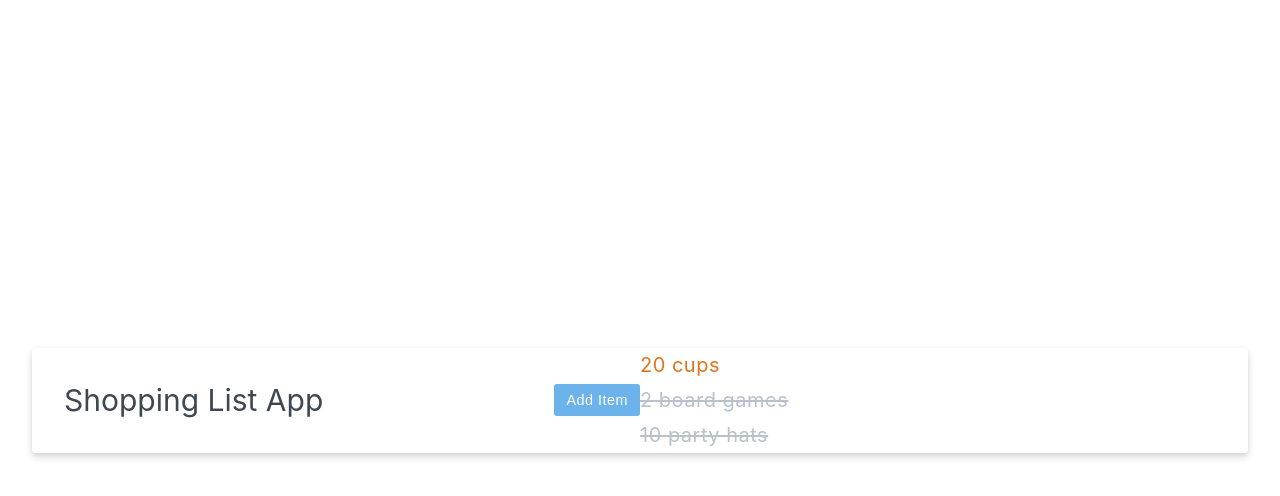
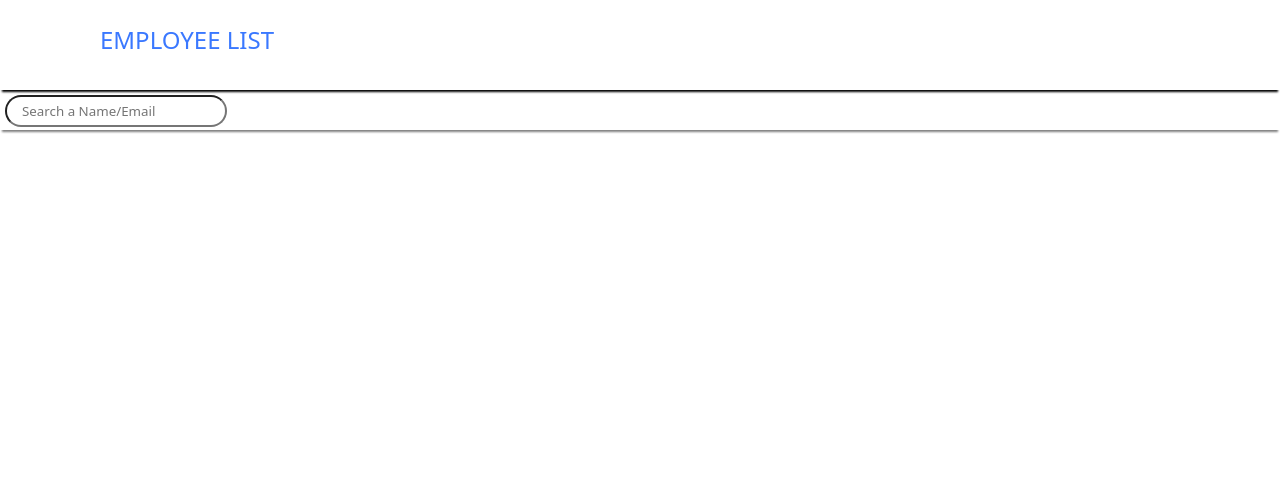
Before and after one commit to Pheonix-05/vue-js-lesson, a Vue app: page / in a window 1280 px wide. Shown: the top 496 px of the page. Built offline with nearby package versions, Linux system fonts and the light colour scheme.

Commit message:
Hard-fix border issue

```diff
--- a/src/App.vue
+++ b/src/App.vue
@@ -1,54 +1,62 @@
 <script setup>
-// @ts-nocheck
+
 import { ref, computed } from 'vue'
+import TheNavBar from './components/TheNavBar.vue'
+import FilterAndSearch from './components/FilterAndSearch.vue';
 
-const header = ref('Shopping List App')
-const editing = ref(false)
-const items = ref([
-  {
-    id: 1,
-    label: "10 party hats",
-    purchased: true,
-    highPriority: false
-  },
-  {
-    id: 2,
-    label: "2 board games",
-    purchased: true,
-    highPriority: false
-  },
-  {
-    id: 3,
-    label: "20 cups",
-    purchased: false,
-    highPriority: true
-  }
-])
-const reverssedItems = computed(()=>[...items.value].reverse())
-const newItem = ref("")
-const newItemHighPriority = ref(false)
-const saveItem = ()=>{
-  items.value.push(
-    {
-      id: items.value.length + 1,
-      label: newItem.value,
-      highPriority: newItemHighPriority.value
-    })
-  newItem.value = ""
-  newItemHighPriority.value = ""
-}
-const doEdit = (e)=>{
-  editing.value = e
-  newItem.value = ""
-  newItemHighPriority.value = ""
-}
-const togglePurchased = (item) =>{
-  item.purchased = !item.purchased
-}
+// const header = ref('Shopping List App')
+// const editing = ref(false)
+// const items = ref([
+//   {
+//     id: 1,
+//     label: "10 party hats",
+//     purchased: true,
+//     highPriority: false
+//   },
+//   {
+//     id: 2,
+//     label: "2 board games",
+//     purchased: true,
+//     highPriority: false
+//   },
+//   {
+//     id: 3,
+//     label: "20 cups",
+//     purchased: false,
+//     highPriority: true
+//   }
+// ])
+// const reverssedItems = computed(()=>[...items.value].reverse())
+// const newItem = ref("")
+// const newItemHighPriority = ref(false)
+// const saveItem = ()=>{
+//   items.value.push(
+//     {
+//       id: items.value.length + 1,
+//       label: newItem.value,
+//       purchased: false,
+//       highPriority: newItemHighPriority.value
+//     })
+//   newItem.value = ""
+//   newItemHighPriority.value = false
+// }
+// const doEdit = (e)=>{
+//   editing.value = e
+//   newItem.value = ""
+//   newItemHighPriority.value = false
+// }
+// const togglePurchased = (item) =>{
+//   item.purchased = !item.purchased
+// }
 </script>
 
 <template>
-  <div class="header">
+  <div>
+  <TheNavBar />
+  <FilterAndSearch />
+  </div>
+
+  <!-- <div class="header">
     <h1>{{ header }}</h1>
     <button v-if="editing" class="btn" @click="doEdit(false)">
       Cancel
@@ -92,5 +100,5 @@ const togglePurchased = (item) =>{
   </ul>
   <p v-if="!items.length">
     Nothing to see here
-  </p>
+  </p> -->
 </template>
--- /dev/null
+++ b/src/components/FilterAndSearch.vue
@@ -0,0 +1,30 @@
+<script setup>
+import { ref } from 'vue'
+const searchPerson = ref("")
+</script>
+
+<template>
+    <div class="bg">
+        <input
+            v-model.trim="searchPerson"
+            type="text"
+            placeholder="Search a Name/Email"
+            class="search"
+        >
+    </div>
+</template>
+
+<style scoped>
+.bg {
+    background-color: #ffffff;
+    box-shadow: 0 4px 2px -2px gray;
+    height: 25px;
+}
+.search {
+    position: relative;
+    top: -20px;
+    border-radius: 20px;
+    padding: 5px 5px 5px 15px;
+    margin: 10px 0 0 5px;
+}
+</style>
--- a/src/components/TheNavBar.vue
+++ b/src/components/TheNavBar.vue
@@ -1,7 +1,32 @@
 <script setup>
-
+defineProps({
+  msg: {
+    type: String,
+    required: false,
+  },
+})
 </script>
 
 <template>
+    <div class="nav-bar">
+        <img >
+        <h2 class="nav-tab">Employee List</h2>
+    </div>
 
 </template>
+
+<style scoped>
+.nav-bar {
+    background-color: #ffffff;
+    height: 90px;
+    /* border-bottom: 1px solid #000000; */
+    margin: 0 0 15px 0;
+    box-shadow: 0 4px 2px -2px #000000;
+}
+
+.nav-tab {
+    color: #3a78ff;
+    padding: 40px 0 0 100px;
+    text-transform: uppercase;
+}
+</style>
--- a/src/main.css
+++ b/src/main.css
@@ -1,160 +1,16 @@
-body {
-  background: #eff8ff;
-  height: 100vh;
-  width: 100vw;
-  font-family: system-ui, BlinkMacSystemFont, -apple-system, Segoe UI, Roboto,
+*,
+*::before,
+*::after {
+    box-sizing: border-box;
+    margin: 0px;
+    padding: 0px;
+    font-weight: normal;
+    font-family: system-ui, BlinkMacSystemFont, -apple-system, Segoe UI, Roboto,
     Oxygen, Ubuntu, Cantarell, Fira Sans, Droid Sans, Helvetica Neue, sans-serif;
-  display: flex;
-  align-items: center;
-  justify-content: center;
-  margin: 0;
-  padding: 0;
+    line-height: 0;
 }
 
-.counter {
-  font-size: 0.8rem;
-  padding-left: 10px;
-  padding-right: 10px;
+img, picture, svg, video {
+    display: block;
+    max-width: 100%;
 }
-
-#app {
-  background: #fff;
-  padding: 2rem;
-  margin: 1rem;
-  border-radius: 3px;
-  box-shadow: 0 4px 8px 0 rgba(0, 0, 0, 0.12), 0 2px 4px 0 rgba(0, 0, 0, 0.08);
-  width: 95%;
-  max-width: 900px;
-}
-
-h1 {
-  color: #3d4852;
-}
-
-ul {
-  list-style: none;
-  padding: 0;
-}
-
-a {
-  color: #6cb2eb;
-  font-size: 1.25rem;
-  transition: all 0.1s ease-in;
-  margin-top: 0.5rem;
-  display: block;
-}
-
-a:hover {
-  color: #3490dc;
-}
-
-li,
-p {
-  display: flex;
-  align-items: center;
-  line-height: 1.75;
-  letter-spacing: 0.5px;
-  color: #3d4852;
-  font-size: 1.25rem;
-  cursor: pointer;
-  transition: all 0.1s ease-in;
-}
-
-li:hover {
-  color: #22292f;
-}
-
-li input {
-  margin: 0 0.5rem 0;
-}
-
-#shopping-list > input,
-#shopping-list > select {
-  width: 100%;
-  border-radius: 3px;
-  box-shadow: 0 2px 4px 0 rgba(0, 0, 0, 0.1);
-  border: 1px solid #f1f5f8;
-  color: #606f7b;
-  padding: 0.5rem 0.75rem;
-  box-sizing: border-box;
-  font-size: 1rem;
-  letter-spacing: 0.5px;
-  margin: 0.5rem 0;
-}
-
-.add-item-form,
-.header {
-  display: flex;
-  align-items: center;
-  justify-content: space-between;
-}
-
-.add-item-form input {
-  width: 70%;
-  border-radius: 3px;
-  box-shadow: 0 2px 4px 0 rgba(0, 0, 0, 0.1);
-  border: 1px solid #f1f5f8;
-  color: #606f7b;
-  padding: 0.5rem 0.75rem;
-  box-sizing: border-box;
-  font-size: 1rem;
-  letter-spacing: 0.5px;
-  margin: 0.5rem 0;
-}
-
-.btn {
-  border: none;
-  border-radius: 3px;
-  margin: auto 0;
-  padding: 0.5rem 0.75rem;
-  flex-shrink: 0;
-  cursor: pointer;
-  font-size: 0.9rem;
-  letter-spacing: 0.5px;
-  transition: all 0.1s ease-in;
-}
-
-.btn[disabled] {
-  background: #8795a1;
-}
-
-.btn[disabled]:hover {
-  background: #606f7b;
-}
-
-.btn-primary {
-  background: #6cb2eb;
-  color: #fff;
-}
-
-.btn-primary:hover {
-  background: #3490dc;
-}
-
-.btn-cancel {
-  background: #ef5753;
-  color: #fff;
-}
-
-.btn-cancel:hover {
-  background: #e3342f;
-  color: #fff;
-}
-
-.strikeout {
-  text-decoration: line-through;
-  color: #b8c2cc;
-}
-
-.strikeout:hover {
-  color: #8795a1;
-}
-
-.priority {
-  color: #de751f;
-}
-input[type="checkbox"]{
-  display: inline !important;
-  box-shadow: none;
-  width: auto;
-}
--- a/src/main.js
+++ b/src/main.js
@@ -1,4 +1,4 @@
-import './assets/main.css'
+import './main.css'
 
 import { createApp } from 'vue'
 import { createPinia } from 'pinia'
```
Also changed, not shown: src/components/OldApp.vue (added, +85 -0 lines).
